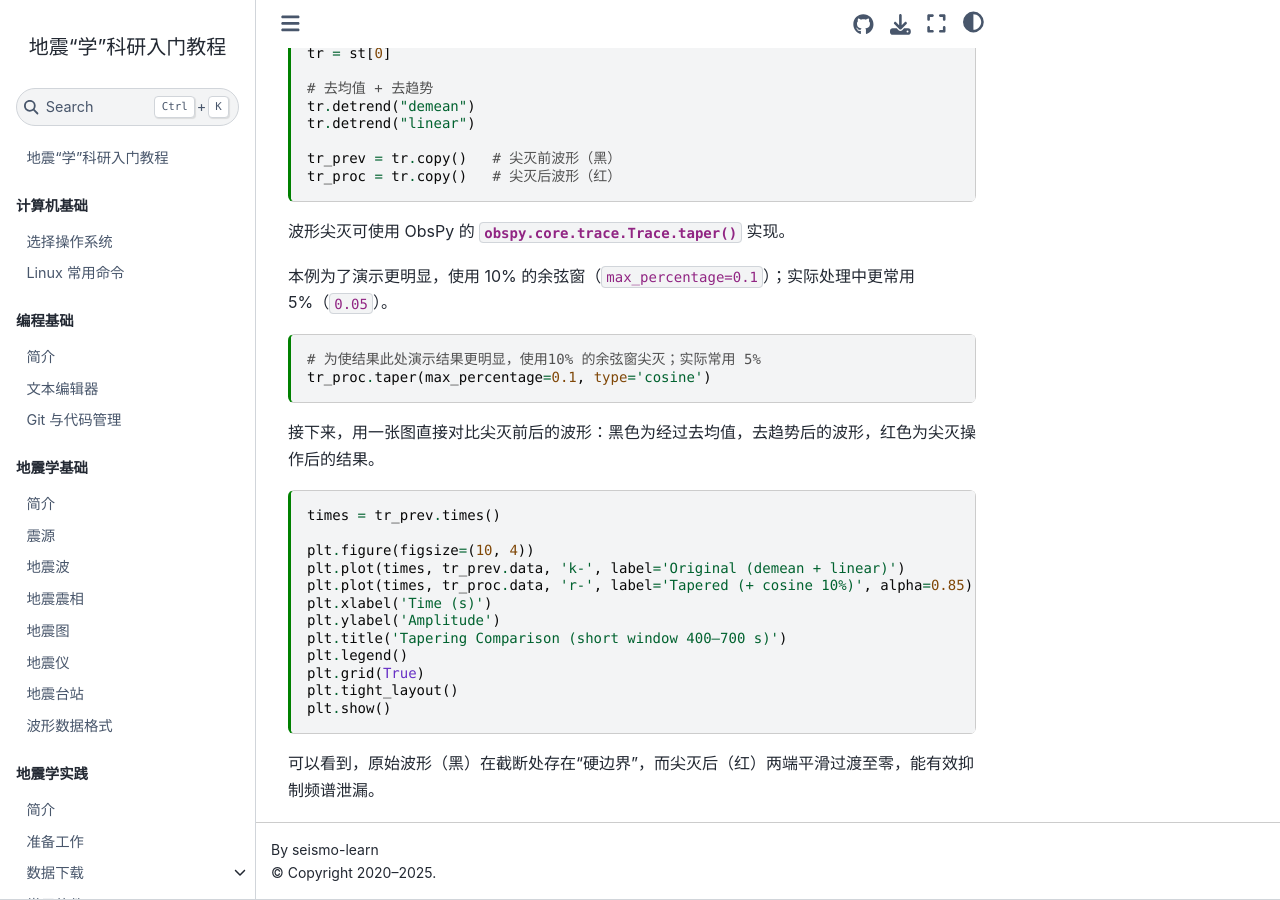
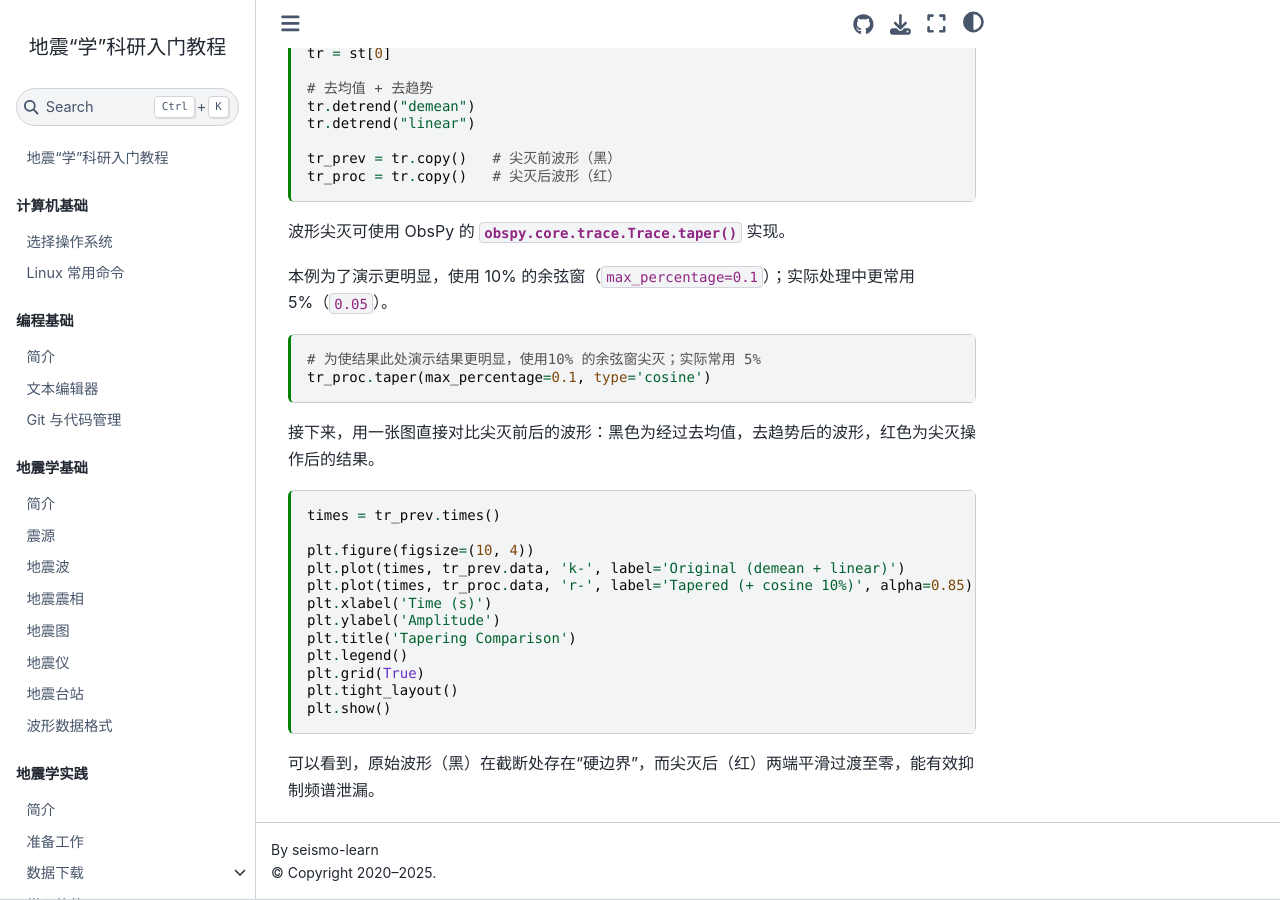
Before and after one commit to seismo-learn/seismology101, a Jupyter Book: the page built from source/exercises/taper.md, in a window 1280 px wide and 900 px high, scrolled down 1542 px. Built offline with Jupyter Book 1.0.4 settings and Sphinx 7.4.7 and the Sphinx Book theme 1.1.4, drawn with Linux system fonts in a browser that asks for light colours; pages that are not in the unit, such as notebooks, are missing from menus.

Commit message:
fix code

```diff
--- a/source/exercises/taper.md
+++ b/source/exercises/taper.md
@@ -118,7 +118,7 @@ plt.plot(times, tr_prev.data, 'k-', label='Original (demean + linear)')
 plt.plot(times, tr_proc.data, 'r-', label='Tapered (+ cosine 10%)', alpha=0.85)
 plt.xlabel('Time (s)')
 plt.ylabel('Amplitude')
-plt.title('Tapering Comparison (short window 400–700 s)')
+plt.title('Tapering Comparison')
 plt.legend()
 plt.grid(True)
 plt.tight_layout()
```
